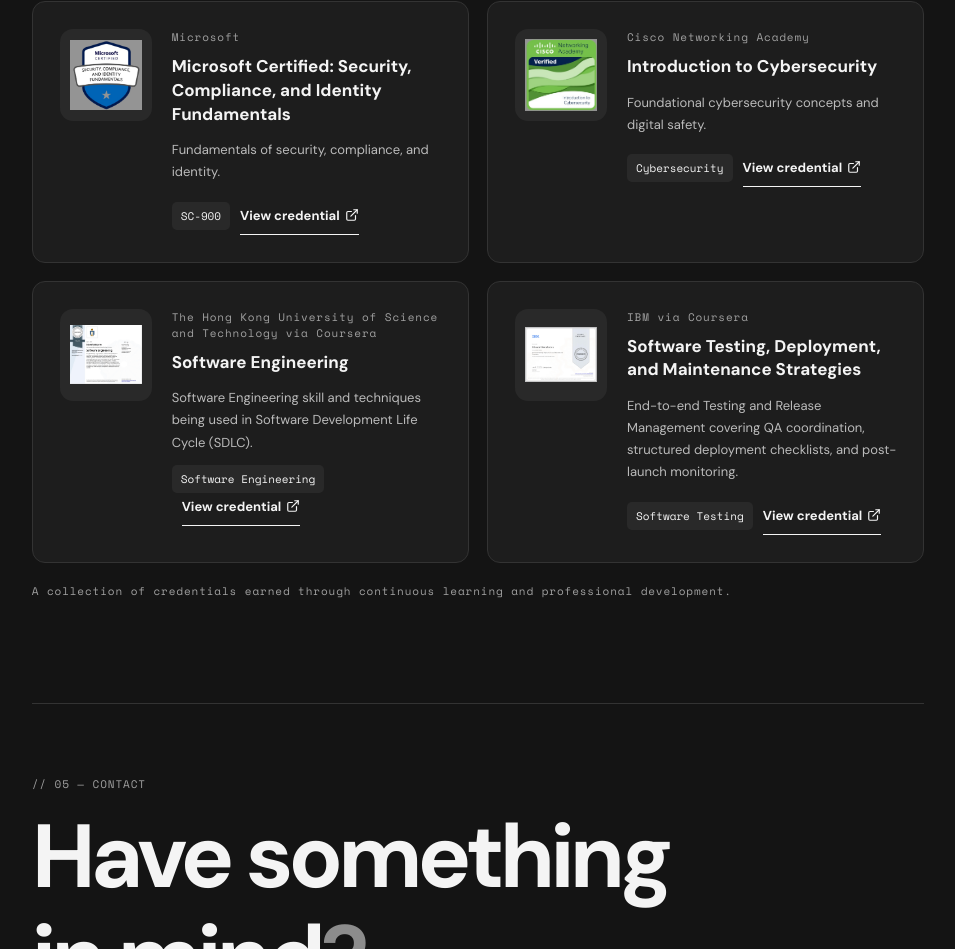
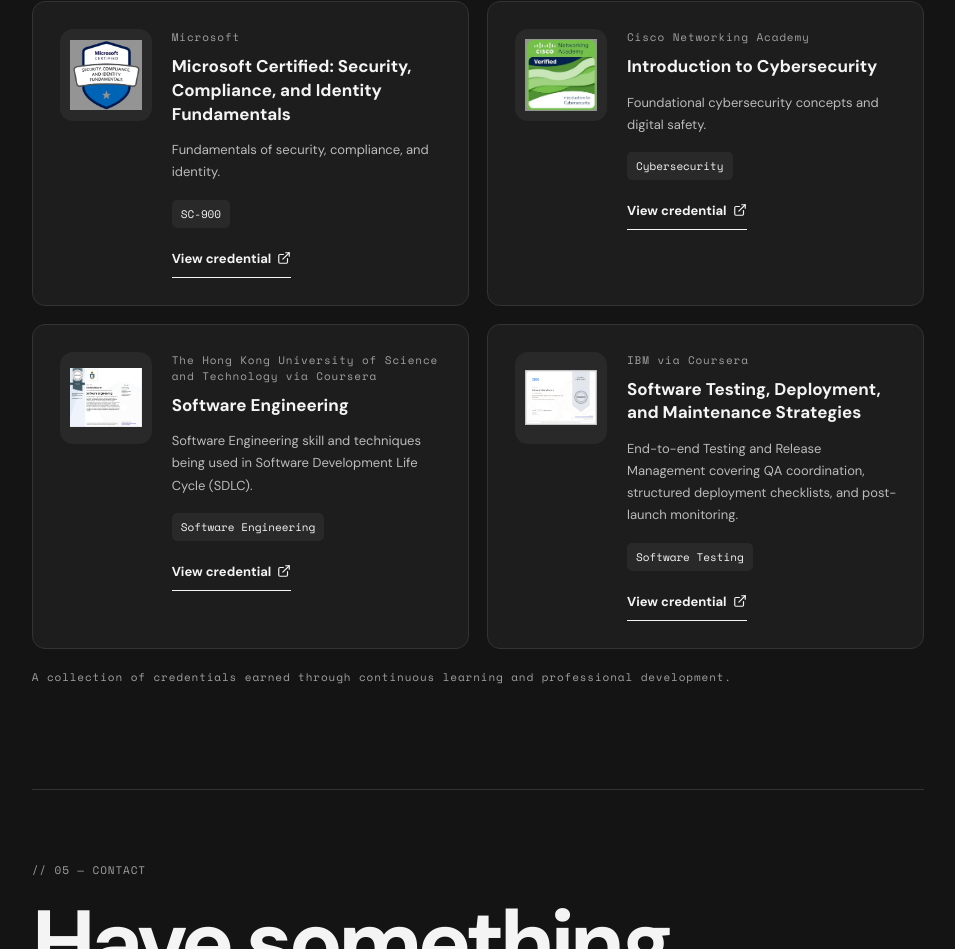
Before and after one commit to Ewadz/Portfolio, a React (Vite) app: page / in a window 1280 px wide. Shown: the part 2832-3781 px from the top of the page, without its empty margins (289-1244 px from the left). Built offline with nearby package versions, Linux system fonts and the light colour scheme.

Commit message:
New changes for credentials

```diff
--- a/src/main.jsx
+++ b/src/main.jsx
@@ -608,17 +608,20 @@ function App() {
                       <div className="project-meta">{c.issuer}</div>
                       <h3>{c.name}</h3>
                       <p>{c.detail}</p>
+                      <div className="cert-actions">
                         <span className="cert-tag">{c.short}</span>
+
                           {c.url && (
                           <a
                             href={c.url}
                             target="_blank"
-                          rel="noreferrer"
+                            rel="noopener noreferrer"
                             className="text-link"
                           >
                             View credential <ExternalLink size={14} />
                           </a>
                         )}
+                      </div>
                     </div>
                   </div>
                 ))}
--- a/src/style.css
+++ b/src/style.css
@@ -1898,3 +1898,26 @@ footer button {
     font-size: 10px;
   }
 }
+/* Certification label and credential link */
+.cert-actions {
+  display: flex;
+  flex-direction: column;
+  align-items: flex-start;
+  gap: 12px;
+  margin-top: 16px;
+}
+
+.cert-actions .cert-tag {
+  display: inline-flex;
+  width: fit-content;
+  margin: 0;
+}
+
+.cert-actions .text-link {
+  display: inline-flex;
+  align-items: center;
+  gap: 6px;
+  width: fit-content;
+  margin: 0;
+  white-space: nowrap;
+}
```
Lines whose indentation alone changed are shown as unchanged.
